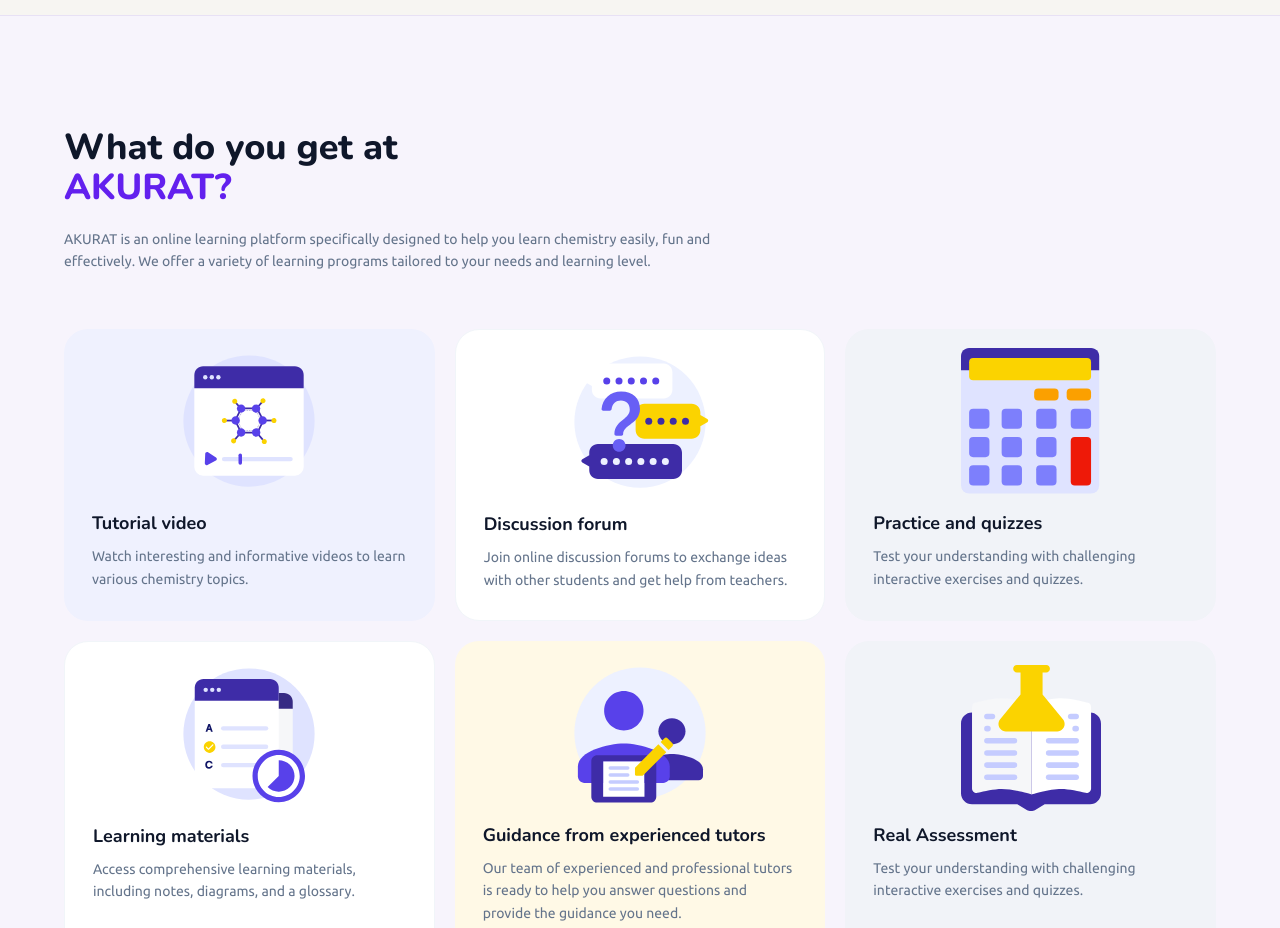
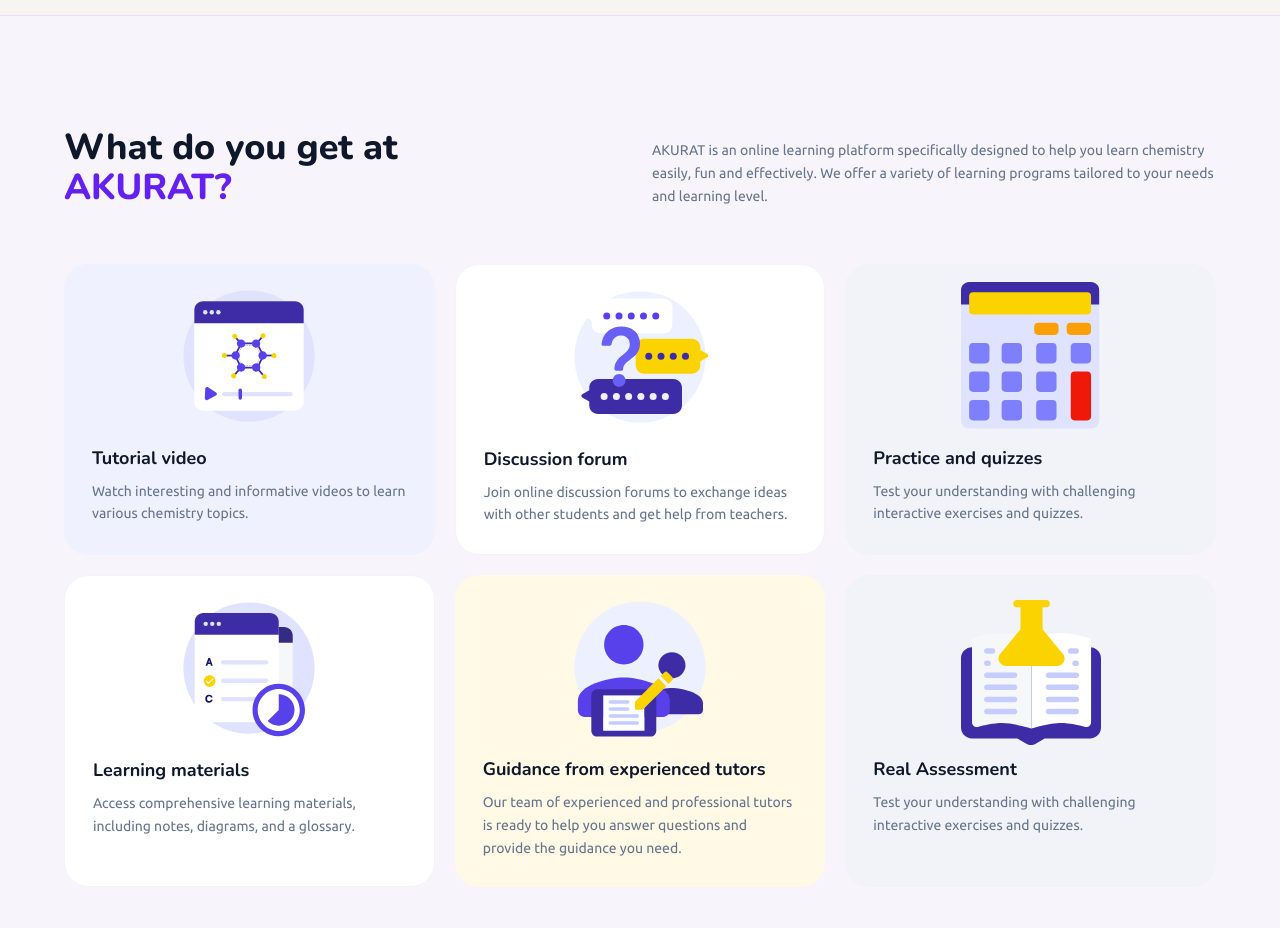
Before and after one commit to ausartal/education-web-app, a Next.js app: page / in a window 1280 px wide. Shown: the part 1440-2368 px from the top of the page. Built offline with nearby package versions, Linux system fonts and the light colour scheme; no server answers.

Commit message:
restore split learning resources header

```diff
--- a/src/app/page.tsx
+++ b/src/app/page.tsx
@@ -388,7 +388,7 @@
       >
         <div className="mx-auto max-w-6xl">
           {/* Header */}
-          <div className="mb-14 max-w-2xl">
+          <div className="mb-14 grid gap-6 lg:grid-cols-2">
             <motion.h2
               initial={{ opacity: 0, y: 12 }}
               whileInView={{ opacity: 1, y: 0 }}
@@ -404,7 +404,7 @@
               whileInView={{ opacity: 1, y: 0 }}
               viewport={{ once: true }}
               transition={{ delay: 0.1 }}
-              className="mt-5 text-sm leading-relaxed text-gray-500"
+              className="self-end text-sm leading-relaxed text-gray-500"
             >
               AKURAT is an online learning platform specifically designed to
               help you learn chemistry easily, fun and effectively. We offer a
```
